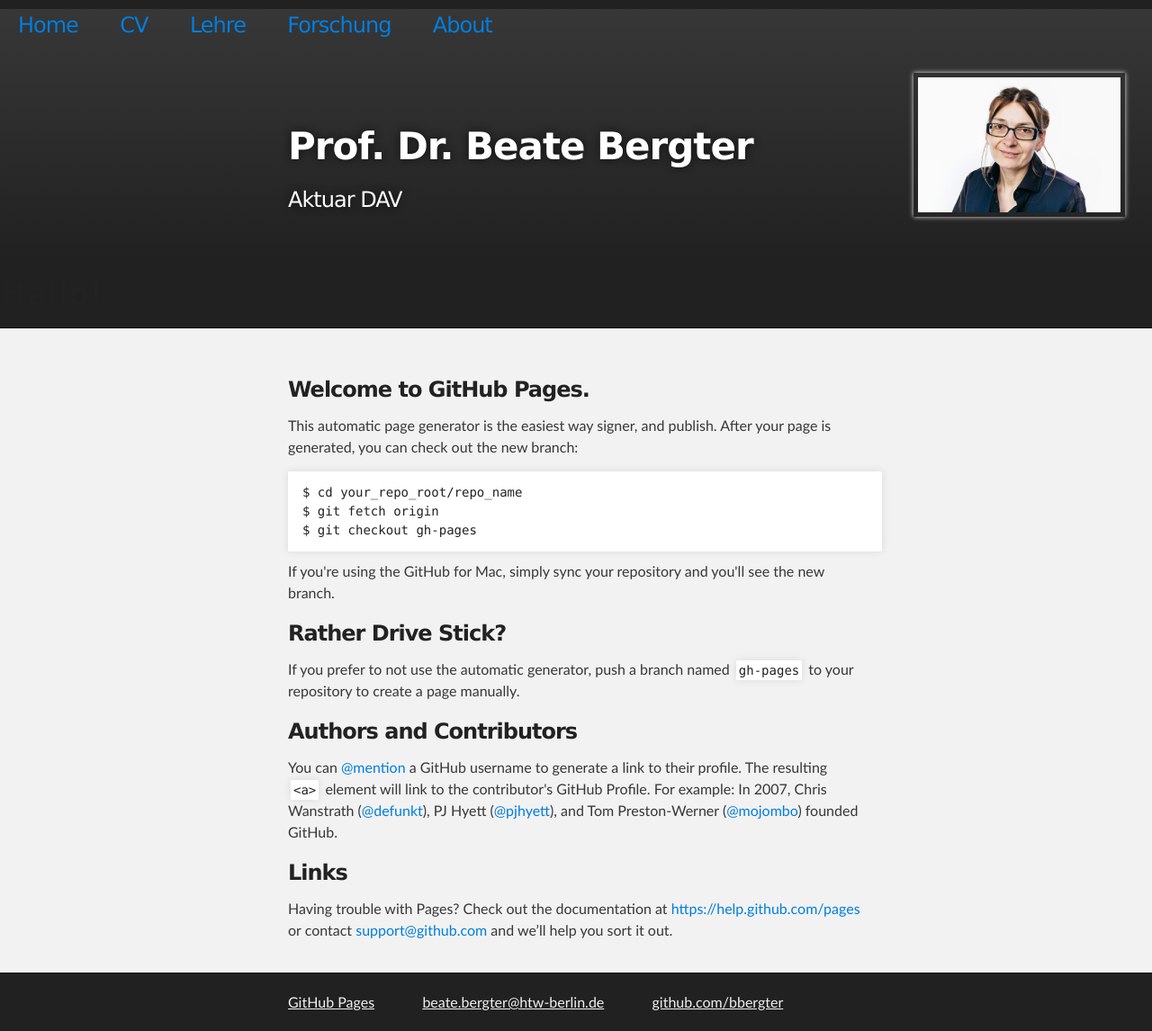
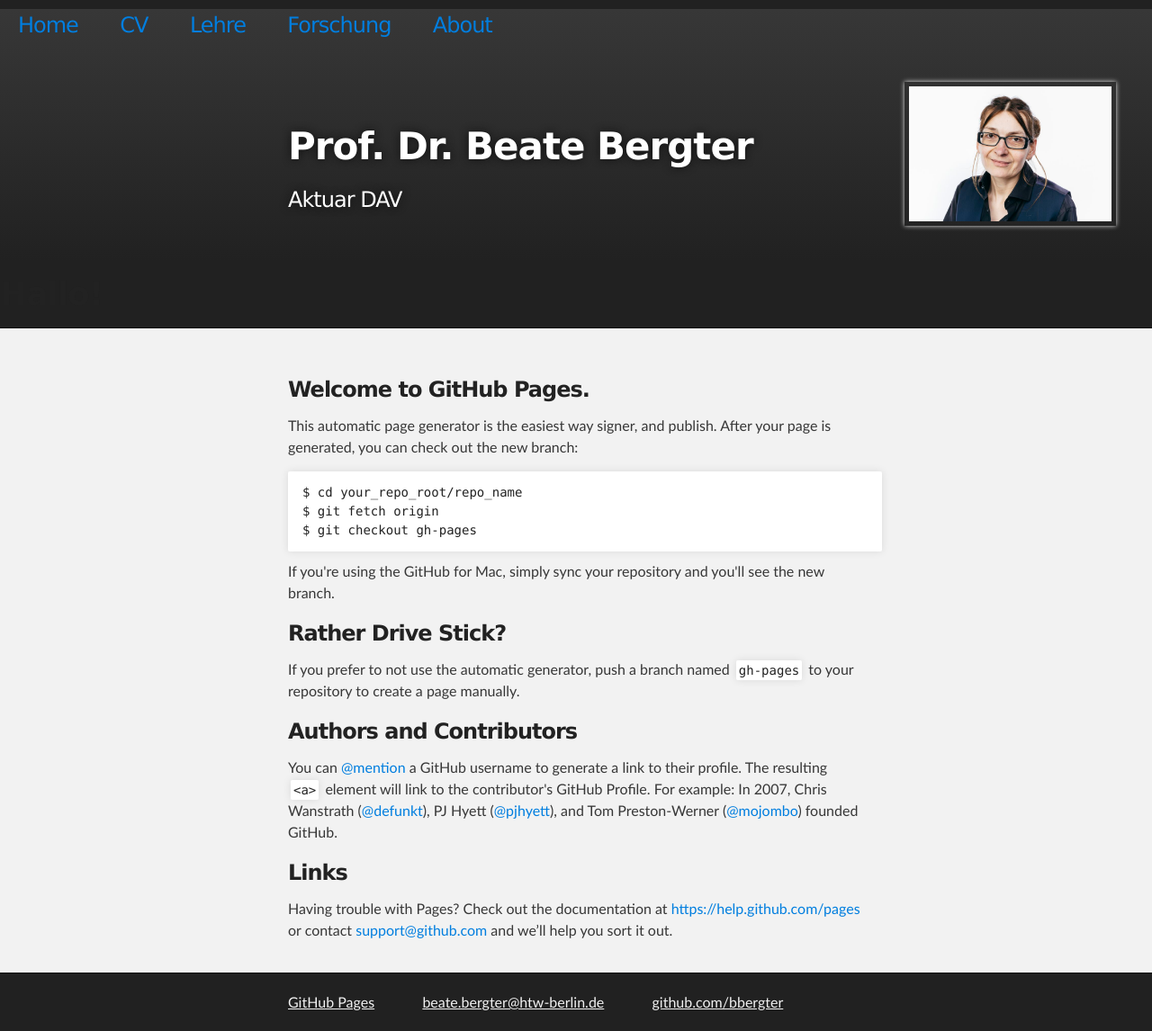
Before and after one commit to bbergter/bbergter, a Jekyll site: the page index.html, which Jekyll copies as it is, in a window 1280 px wide. Shown: the whole page at 90% size. Built offline with Jekyll 4.4.1, drawn with Linux system fonts in a browser that asks for light colours.

Commit message:
Update stylesheet.css

```diff
--- a/stylesheets/stylesheet.css
+++ b/stylesheets/stylesheet.css
@@ -138,7 +138,7 @@ img {
   margin: 0 auto;
   max-width: 739px;
   padding: 5px;
-  margin: 0px 30px 0px 10px;
+  margin: 10px 40px 10px 40px;
   border: 0px solid #ebebeb;
 
   box-shadow: 0 0 0px #ebebeb;
```
